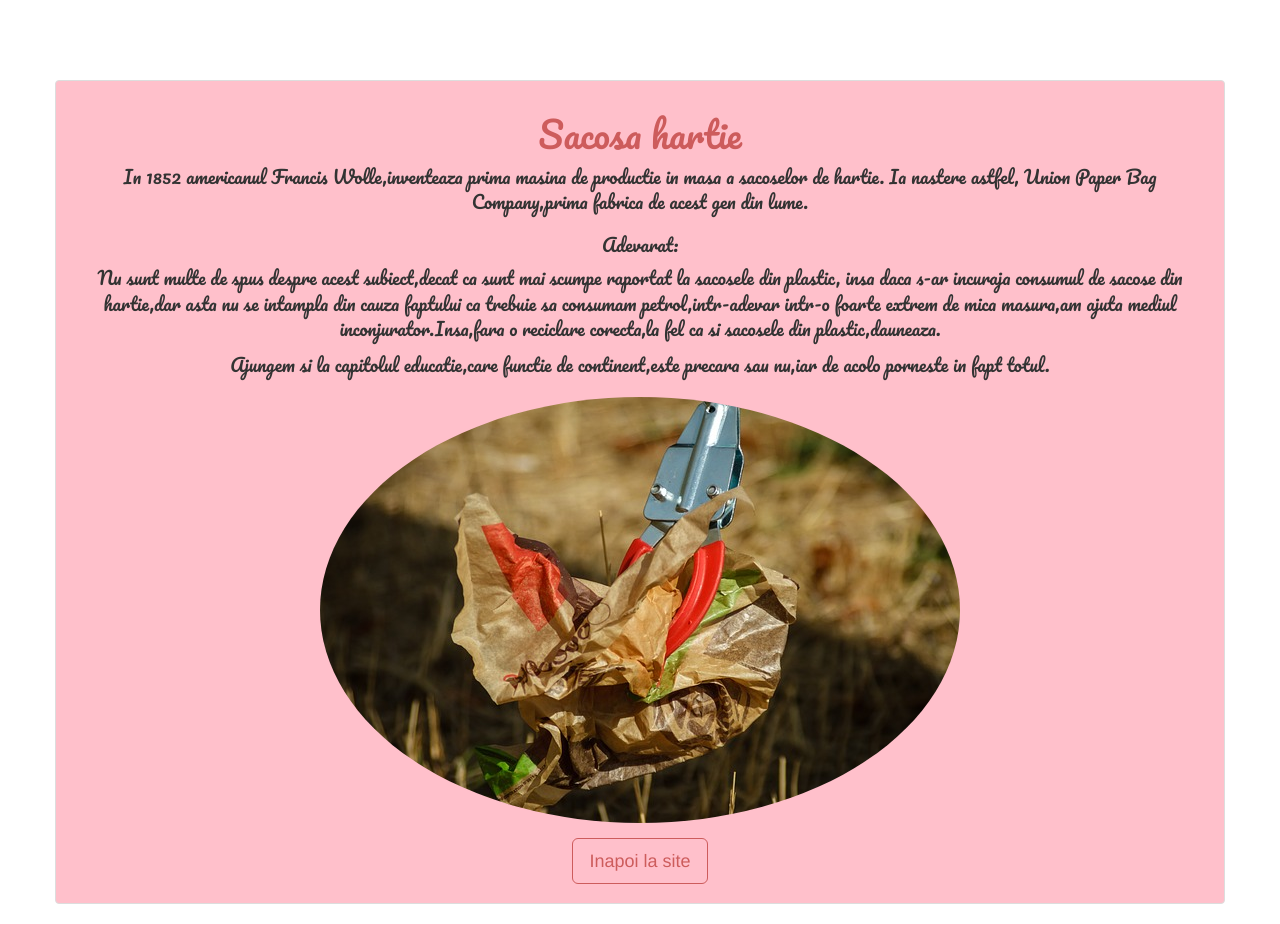
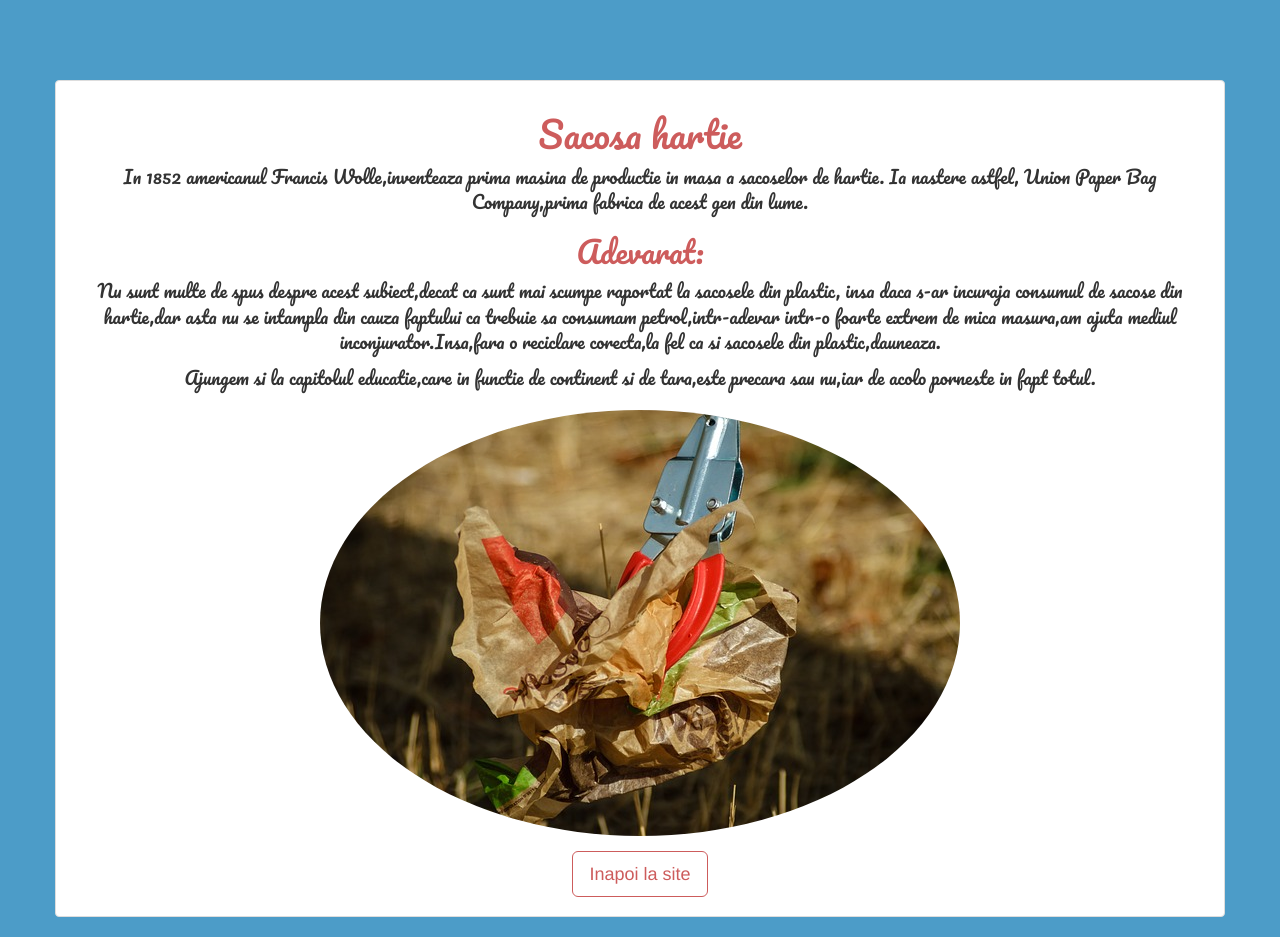
Before and after one commit to AlexVyi/epkbyme-pro, a PHP site: page /hartie.html in a window 1280 px wide. Run offline with PHP 8.4, Linux system fonts and the light colour scheme.

Commit message:
site final

```diff
--- a/css/main.css
+++ b/css/main.css
@@ -21,6 +21,11 @@ body, html,.bg-overlay{
     float:left;
 }
 @media screen and (max-height:700px) {
+    #chatImg{
+        width:100px;
+        margin-top:10px;!important
+        position:relative;!important
+    }
     .topPara{
         display: none;
     }
--- a/hartie.html
+++ b/hartie.html
@@ -32,21 +32,21 @@
 
 
 </head>
-<body style="padding-top: 10vh">
+<body style="padding-top: 10vh;background-color: #4c9cc8">
 <div class="container">
     <div class="row text-center">
-        <div class="thumbnail" style="background-color:pink">
+        <div class="thumbnail" style="background-color:white">
             <div class="caption text-center">
                 <h1 style="font-family: Pacifico, cursive;color:indianred">Sacosa hartie</h1>
                 <p style="font-family: Pacifico,cursive;font-size: large"> In 1852 americanul Francis Wolle,inventeaza prima masina de productie in masa a sacoselor de hartie.
                     Ia nastere astfel, Union Paper Bag Company,prima fabrica de acest gen din lume.
                 </p>
-                <h1 style="font-family: Pacifico,cursive;font-size: large">Adevarat:</h1>
+                <h2 style="font-family: Pacifico,cursive;color:indianred">Adevarat:</h2>
                 <p style="font-family: Pacifico,cursive;font-size: large">Nu sunt multe de spus despre acest subiect,decat ca sunt mai scumpe raportat la sacosele din plastic,
                     insa daca s-ar incuraja consumul de sacose din hartie,dar asta nu se intampla din cauza faptului ca trebuie sa
                 consumam petrol,intr-adevar intr-o foarte extrem de mica masura,am ajuta mediul inconjurator.Insa,fara o reciclare
                 corecta,la fel ca si sacosele din plastic,dauneaza.</p>
-                <p style="font-family: Pacifico,cursive;font-size: large">Ajungem si la capitolul educatie,care functie de continent,este precara sau nu,iar de acolo porneste in fapt totul.</p>
+                <p style="font-family: Pacifico,cursive;font-size: large">Ajungem si la capitolul educatie,care in functie de continent si de tara,este precara sau nu,iar de acolo porneste in fapt totul.</p>
             </div>
             <img src="css/img/paperhatml.jpg" class="img-responsive img-circle">
             <a href="index.html" style="color: indianred"><button class="btn btn-default btn-lg" style="background-color: transparent;color: indianred;margin-top: 15px;margin-bottom: 15px;border-color: indianred">Inapoi la site</button></a>
--- a/js/me.js
+++ b/js/me.js
@@ -91,3 +91,8 @@ var span = document.getElementsByClassName("close")[0];
 span.onclick = function() {
     modal.style.display = "none";
 }
+//remove style from chat image and add other via css
+if(window.innerHeight < 700){
+    var chatImg = document.getElementById("chatImg");
+    chatImg.removeAttribute("style");
+}
```
Also changed, not shown: index.html (+7 -8 lines), 1 other file.
